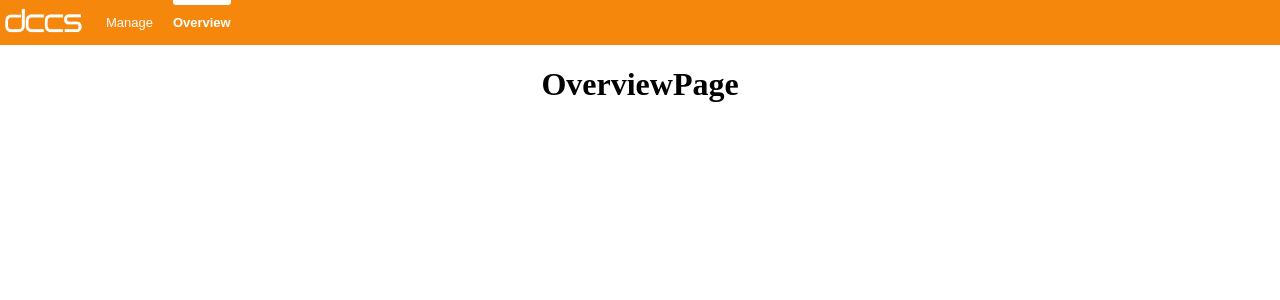
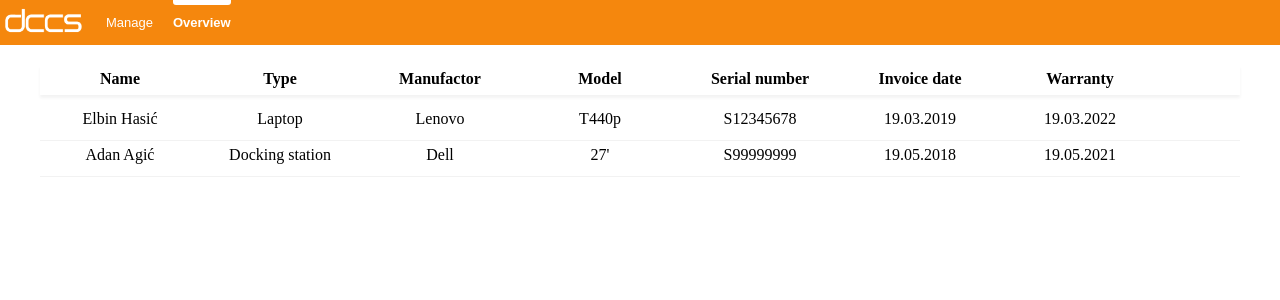
Before and after one commit to adnanalicic/react-dccs-starter-kit, a React (Create React App) app: page /overview in a window 1280 px wide. Shown: the top 300 px of the page. Built offline with nearby package versions, Linux system fonts and the light colour scheme; data requests are answered from the project's data file; the HTML template or start-up script is replaced by a standard one.

Commit message:
overview page init

```diff
--- /dev/null
+++ b/public/index.html
@@ -0,0 +1,41 @@
+<!DOCTYPE html>
+<html lang="en">
+  <head>
+    <meta charset="utf-8" />
+    <link rel="icon" href="%PUBLIC_URL%/favicon.ico" />
+    <meta name="viewport" content="width=device-width, initial-scale=1" />
+    <meta name="theme-color" content="#000000" />
+    <meta
+      name="description"
+      content="Web site created using create-react-app"
+    />
+    <link rel="apple-touch-icon" href="%PUBLIC_URL%/logo192.png" />
+    <!--
+      manifest.json provides metadata used when your web app is installed on a
+      user's mobile device or desktop. See https://developers.google.com/web/fundamentals/web-app-manifest/
+
+    <link rel="manifest" href="%PUBLIC_URL%/manifest.json" />
+    -->
+    <!--
+      Notice the use of %PUBLIC_URL% in the tags above.
+      It will be replaced with the URL of the `public` folder during the build.
+      Only files inside the `public` folder can be referenced from the HTML.
+      Unlike "/favicon.ico" or "favicon.ico", "%PUBLIC_URL%/favicon.ico" will
+      work correctly both with client-side routing and a non-root public URL.
+      Learn how to configure a non-root public URL by running `npm run build`.
+    -->
+    <title>React App</title>
+  </head>
+  <body>
+    <noscript>You need to enable JavaScript to run this app.</noscript>
+    <div id="root"></div>
+    <!--
+      This HTML file is a template.
+      If you open it directly in the browser, you will see an empty page.
+      You can add webfonts, meta tags, or analytics to this file.
+      The build step will place the bundled scripts into the <body> tag.
+      To begin the development, run `npm start` or `yarn start`.
+      To create a production bundle, use `npm run build` or `yarn build`.
+    -->
+  </body>
+</html>
--- a/src/App.js
+++ b/src/App.js
@@ -4,7 +4,7 @@ import Header from "./components/Header";
 import { Switch, Route, BrowserRouter } from "react-router-dom";
 import StartPage from "./views/StartPage";
 import ManagePage from "./views/ManagePage";
-import OverviewPage from "./views/OverviewPage";
+import OverviewPage from "./views/overview/OverviewPage";
 
 export default class App extends React.Component {
   render() {
--- /dev/null
+++ b/src/service/EquipmentService.js
@@ -0,0 +1,33 @@
+class EquipmentService {
+  EQUIPMENT_SERVICE = "http://localhost:3001/equipment";
+  MANUFACTORS_SERVICE = "http://localhost:3001/manufactors";
+  EMPLOYEES_SERVICE = "http://localhost:3001/employees";
+  EQUIPMENTTYPE_SERVICE = "http://localhost:3001/equipmentType";
+
+  fetchEquipment(callback) {
+    return Promise.all([
+      fetch(this.EQUIPMENT_SERVICE).then(data => data.json()),
+      fetch(this.MANUFACTORS_SERVICE).then(data => data.json()),
+      fetch(this.EMPLOYEES_SERVICE).then(data => data.json()),
+      fetch(this.EQUIPMENTTYPE_SERVICE).then(data => data.json())
+    ]).then(result => {
+      let equipment = result[0];
+      let manufactors = new Map(result[1].map(i => [i.id.toString(), i.value]));
+      let employees = new Map(result[2].map(i => [i.id.toString(), i.name]));
+      let equipmentType = new Map(
+        result[3].map(i => [i.id.toString(), i.value])
+      );
+
+      equipment.map(el => {
+        el.employee = employees.get(el["employee"]);
+        el.manufactor = manufactors.get(el["manufactor"]);
+        el.equipmentType = equipmentType.get(el["equipmentType"]);
+        return el;
+      });
+
+      callback(equipment);
+    });
+  }
+}
+
+export default EquipmentService;
--- a/src/views/OverviewPage.js
+++ /dev/null
@@ -1,7 +0,0 @@
-import React from "react";
-
-export default class OverviewPage extends React.Component {
-  render() {
-    return <h1>OverviewPage</h1>;
-  }
-}
--- /dev/null
+++ b/src/views/overview/EquipmentContainer.js
@@ -0,0 +1,21 @@
+import React from "react";
+
+export default class EquipmentRow extends React.Component {
+  render() {
+    return (
+      <div className="overview-table-row">
+        <div className="overview-table-cell">{this.props.item.employee}</div>
+        <div className="overview-table-cell">
+          {this.props.item.equipmentType}
+        </div>
+        <div className="overview-table-cell">{this.props.item.manufactor}</div>
+        <div className="overview-table-cell">{this.props.item.model}</div>
+        <div className="overview-table-cell">
+          {this.props.item.serialNumber}
+        </div>
+        <div className="overview-table-cell">{this.props.item.invoiceDate}</div>
+        <div className="overview-table-cell">{this.props.item.guarantee}</div>
+      </div>
+    );
+  }
+}
--- /dev/null
+++ b/src/views/overview/OverviewPage.js
@@ -0,0 +1,45 @@
+import React from "react";
+import EquipmentService from "../../service/EquipmentService";
+import EquipmentContainer from "./EquipmentContainer";
+import "./overviewpage.css";
+export default class OverviewPage extends React.Component {
+  constructor(params) {
+    super(params);
+    this.state = {
+      equipment: []
+    };
+    this.equipmentService = new EquipmentService();
+    this.updateStoreAction = this.updateStoreAction.bind(this);
+  }
+
+  componentDidMount() {
+    this.equipmentService.fetchEquipment(this.updateStoreAction);
+  }
+
+  updateStoreAction(data) {
+    this.setState({ equipment: data });
+  }
+
+  render() {
+    return (
+      <div>
+        <div className="page-container">
+          <div>
+            <div className="overview-table-header">
+              <div className="overview-table-cell">Name</div>
+              <div className="overview-table-cell">Type</div>
+              <div className="overview-table-cell">Manufactor</div>
+              <div className="overview-table-cell">Model</div>
+              <div className="overview-table-cell">Serial number</div>
+              <div className="overview-table-cell">Invoice date</div>
+              <div className="overview-table-cell">Warranty</div>
+            </div>
+            {this.state.equipment.map(item => (
+              <EquipmentContainer key={item.id} item={item} />
+            ))}
+          </div>
+        </div>
+      </div>
+    );
+  }
+}
--- /dev/null
+++ b/src/views/overview/overviewpage.css
@@ -0,0 +1,30 @@
+.page-container {
+  width: 1200px;
+  margin: auto;
+  margin-top: 20px;
+}
+
+.overview-table-header {
+  height: 30px;
+  margin-bottom: 10px;
+  font-weight: 600;
+  box-shadow: 0 3px 3px 0px rgba(0, 0, 0, 0.05);
+}
+
+.overview-table-cell {
+  width: 150px;
+  float: left;
+  padding: 5px;
+}
+
+.overview-table-row {
+  width: 100%;
+  height: 35px;
+  font-weight: 300;
+  border-bottom: solid 1px rgba(0, 0, 0, 0.05);
+}
+
+.overview-table-row:hover {
+  background-color: rgba(0, 0, 0, 0.05);
+  cursor: pointer;
+}
```
